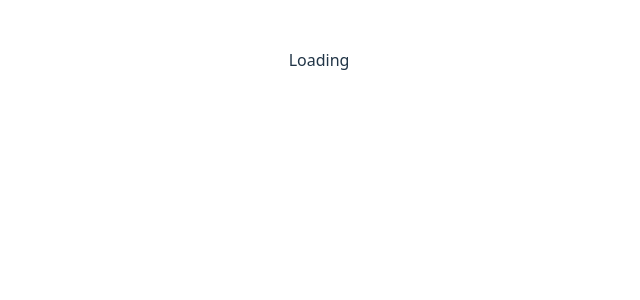
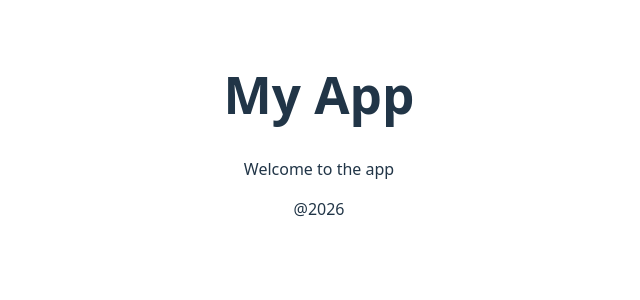
Before and after one commit to debraj137/learn-react, a React (Vite) app: page / in a window 1280 px wide. Shown: the top 300 px of the page, without its empty margins (321-961 px from the left). Built offline with nearby package versions, Linux system fonts and the light colour scheme.

Commit message:
prefer semantic HTML because it improves accessibility by default

```diff
--- a/src/App.jsx
+++ b/src/App.jsx
@@ -361,8 +361,8 @@ function App() {
 
   // const items = [];
   // if(items.length == 0) return <p>No item found</p>
-  const loading = true
-  if(loading) return <p>Loading</p>
+  // const loading = true
+  // if(loading) return <p>Loading</p>
   return (
     <>
       {/* <h1>Hello react</h1>
@@ -532,6 +532,15 @@ function App() {
           <li key={item}>{item}</li>
         ))}
       </ul> */}
+      <header>
+        <h1>My App</h1>
+      </header>
+      <main>
+        <p>Welcome to the app</p>
+      </main>
+      <footer>
+        <p>@2026</p>
+      </footer>
     </>
 
   )
```
